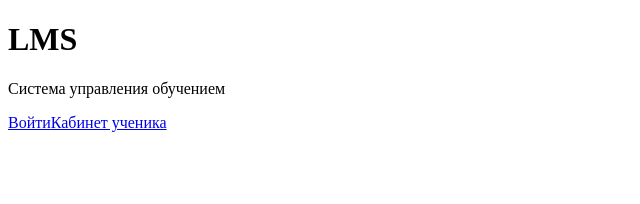
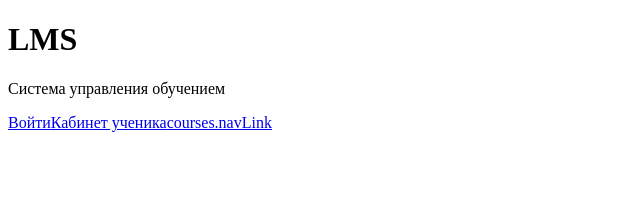
Before and after one commit to serg3004/lms-for-my-using, a React (Vite) app in the folder apps/web/: page / in a window 1280 px wide. Shown: the top 204 px of the page, without its empty margins (0-640 px from the left). Built offline with nearby package versions, Linux system fonts and the light colour scheme.

Commit message:
feat(web): route learner courses

```diff
--- a/apps/web/src/app/App.tsx
+++ b/apps/web/src/app/App.tsx
@@ -1,5 +1,6 @@
 import { useTranslation } from 'react-i18next';
 
+import { LearnerCoursesPage } from './LearnerCoursesPage.js';
 import { LearnerHomePage } from './LearnerHomePage.js';
 import { LoginPage } from './LoginPage.js';
 
@@ -15,6 +16,10 @@ export function App() {
     return <LearnerHomePage />;
   }
 
+  if (pathname === '/learn/courses') {
+    return <LearnerCoursesPage />;
+  }
+
   return (
     <main>
       <h1>{t('app.title')}</h1>
@@ -22,6 +27,7 @@ export function App() {
       <nav>
         <a href="/login">{t('login.navLink')}</a>
         <a href="/learn">{t('learner.navLink')}</a>
+        <a href="/learn/courses">{t('courses.navLink')}</a>
       </nav>
     </main>
   );
```
